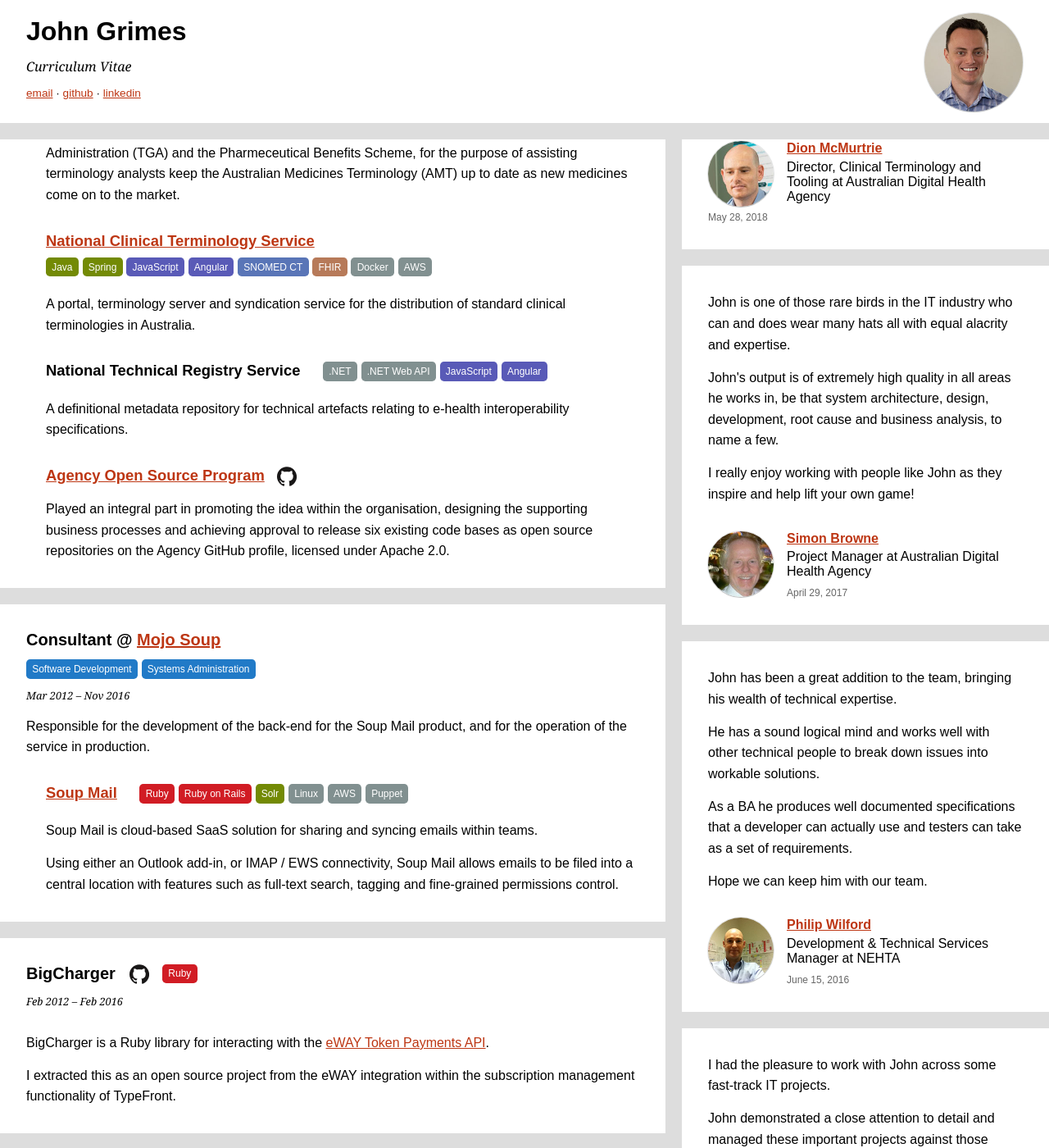
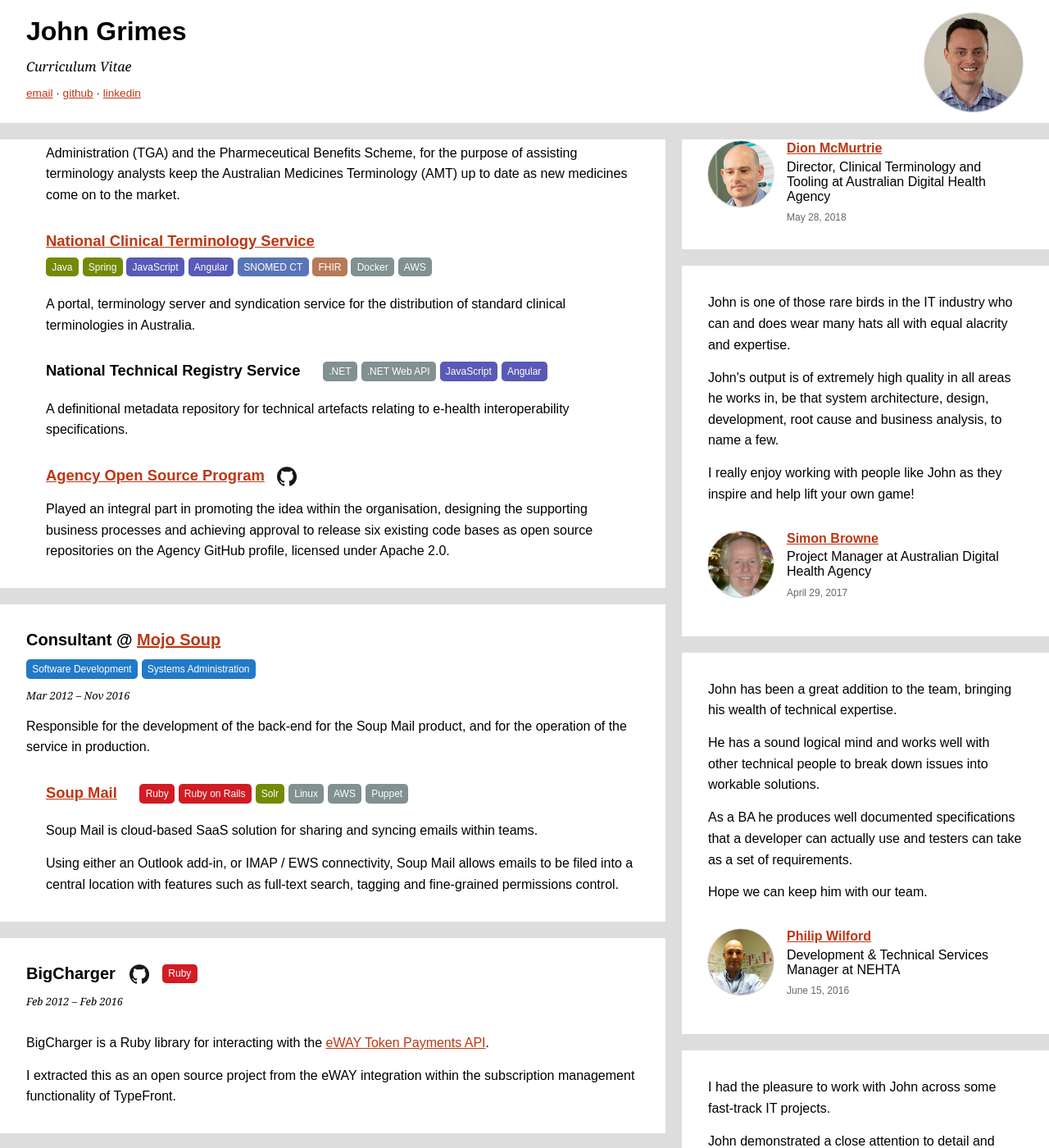
Before and after one commit to johngrimes/johngrimes.github.com, a Jekyll site: the page cv/index.html, which Jekyll copies as it is, in a window 1280 px wide and 1400 px high, scrolled down 642 px. Shown: the whole window at 82% size. Built offline with Jekyll 4.4.1, drawn with Linux system fonts in a browser that asks for light colours; some web fonts are replaced.

Commit message:
Fix margin around recommendation avatars

```diff
--- a/cv/style/cv.css
+++ b/cv/style/cv.css
@@ -306,7 +306,7 @@
 
 .recommendation .avatar {
   float: left;
-  margin-right: 1em;
+  margin: 0 1em 1em 0;
   width: 5em;
   height: 5em;
 }
```
